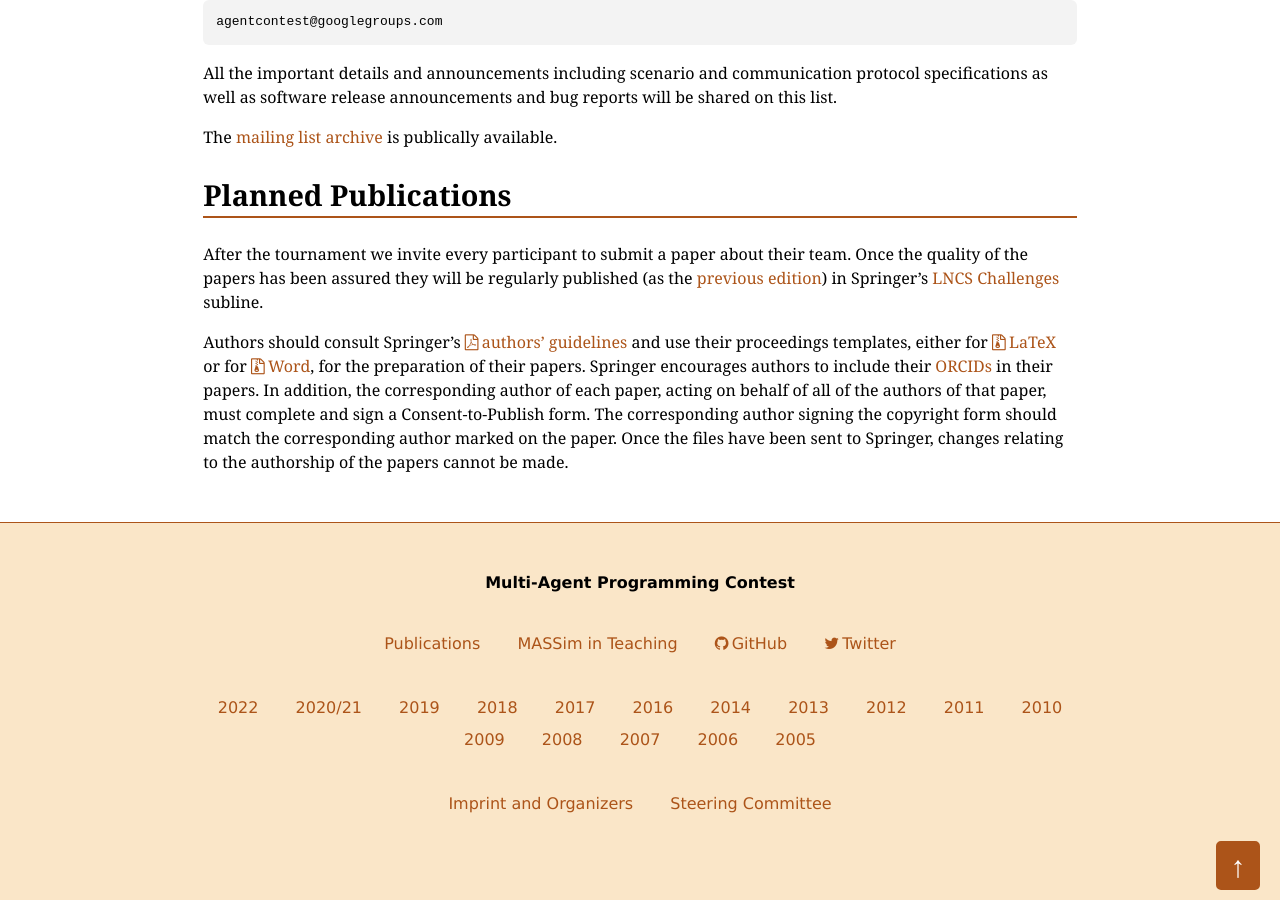
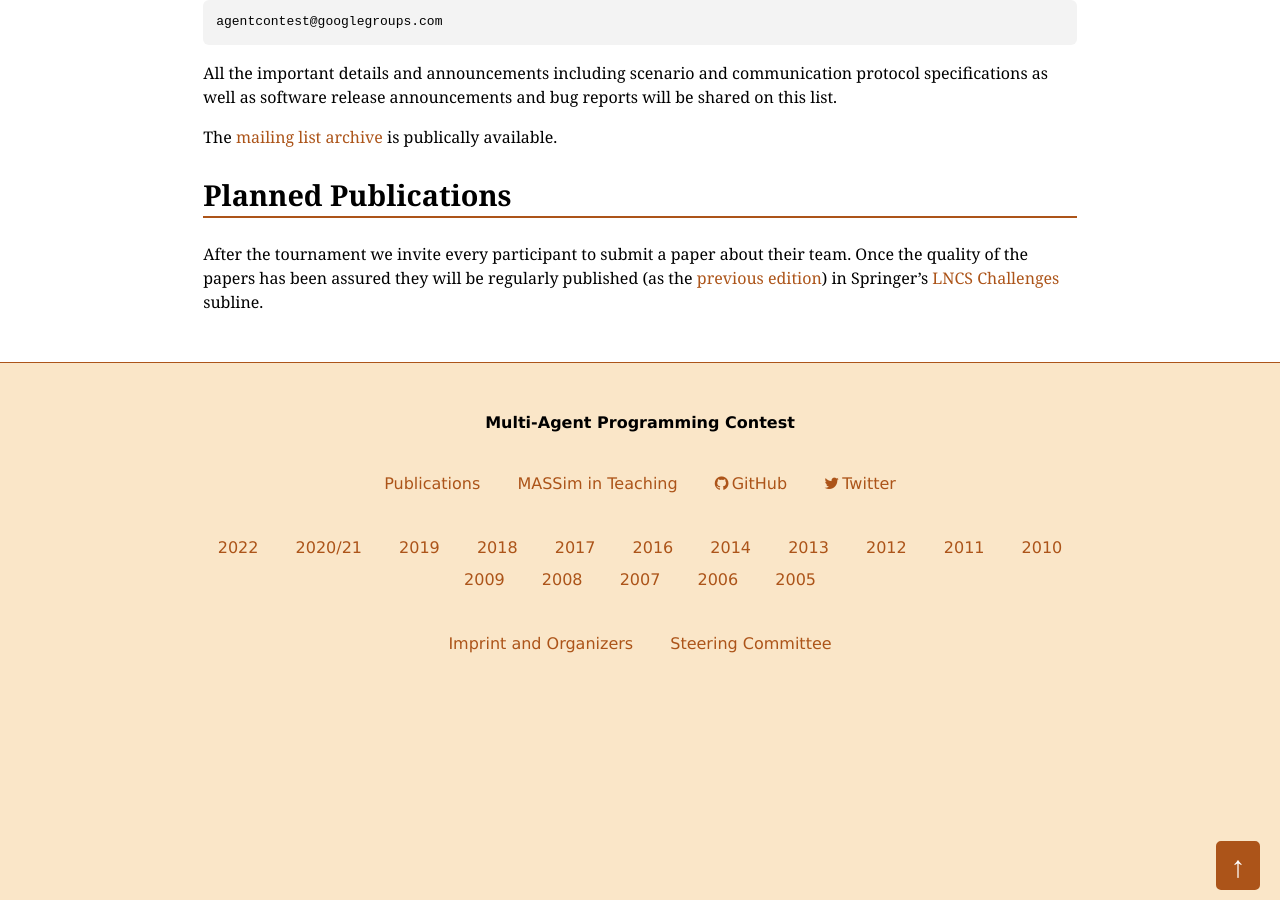
Before and after one commit to agentcontest/agentcontest.github.io, a Jekyll site: the page built from 2019/index.md, in a window 1280 px wide and 900 px high, scrolled down 4452 px. Built offline with Jekyll 4.4.1, drawn with Linux system fonts in a browser that asks for light colours.

Commit message:
remove another link to outdated guidelines

```diff
--- a/2019/index.md
+++ b/2019/index.md
@@ -159,5 +159,3 @@ Planned Publications
 After the tournament we invite every participant to submit a paper about their
 team. Once the quality of the papers has been assured they will be regularly
 published (as the [previous edition](https://link.springer.com/conference/mapc)) in Springer's [LNCS Challenges](https://www.springer.com/series/16528) subline.
-
-Authors should consult Springer’s [authors’ guidelines](ftp://ftp.springernature.com/cs-proceeding/svproc/guidelines/Springer_Guidelines_for_Authors_of_Proceedings.pdf) and use their proceedings templates, either for [LaTeX](ftp://ftp.springernature.com/cs-proceeding/llncs/llncs2e.zip) or for [Word](ftp://ftp.springernature.com/cs-proceeding/llncs/word/splnproc1703.zip), for the preparation of their papers. Springer encourages authors to include their [ORCIDs](https://www.springer.com/gp/authors-editors/orcid?wt_mc=Other.Other.1.AUT642.ORCID+proceedings+pilot+2017&utm_medium=other&utm_source=other&utm_content=8232017&utm_campaign=1_barz01_orcid+proceedings+pilot+2017) in their papers. In addition, the corresponding author of each paper, acting on behalf of all of the authors of that paper, must complete and sign a Consent-to-Publish form. The corresponding author signing the copyright form should match the corresponding author marked on the paper. Once the files have been sent to Springer, changes relating to the authorship of the papers cannot be made.
```
